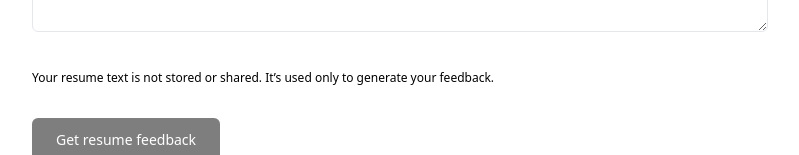
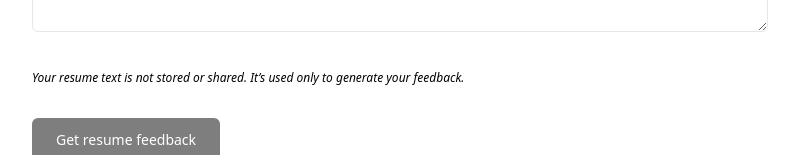
Before and after one commit to Mact2583/bloombold-app, a React (Vite) app: page /resume-review in a window 1280 px wide. Shown: the part 644-799 px from the top of the page, without its empty margins (240-1039 px from the left). Built offline with nearby package versions, Linux system fonts and the light colour scheme; no server answers.

Commit message:
info not shared  v2

```diff
--- a/src/pages/ResumeReview.jsx
+++ b/src/pages/ResumeReview.jsx
@@ -83,9 +83,10 @@ export default function ResumeReview() {
         />
       </div>
 
-      <p className="text-xs text-muted-foreground mt-2">
+      <p className="text-xs text-muted-foreground mt-2 italic">
         Your resume text is not stored or shared. It’s used only to generate your feedback.
       </p>
+
 
       {/* CTA */}
       <div className="space-y-2">
```
